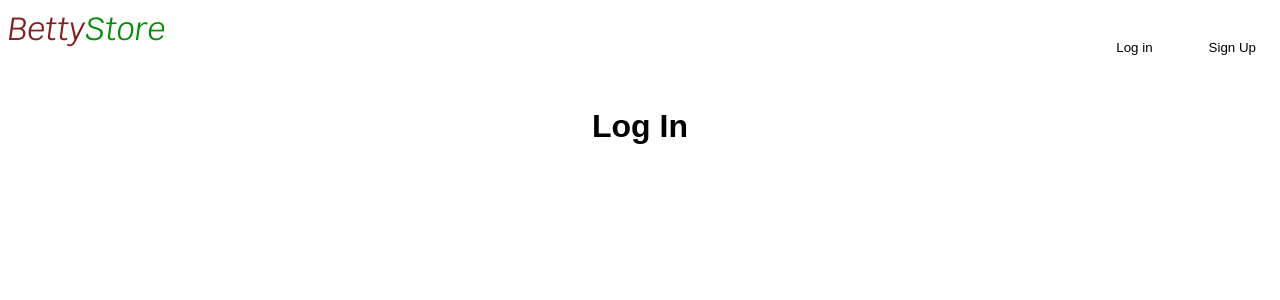
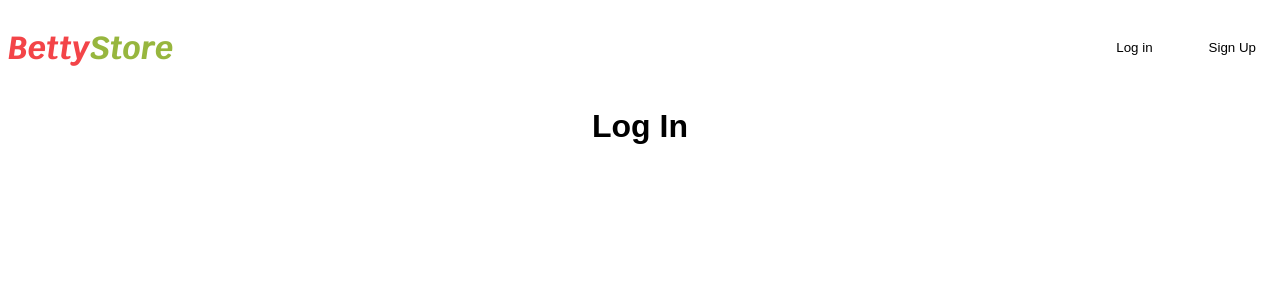
Before and after one commit to joshuaadu/betty-store, a React (Create React App) app: page /login in a window 1280 px wide. Shown: the top 300 px of the page. Built offline with nearby package versions, Linux system fonts and the light colour scheme.

Commit message:
Update Navigation header

```diff
--- a/src/UI/Logo.module.css
+++ b/src/UI/Logo.module.css
@@ -2,11 +2,12 @@
   font-size: 2rem;
   font-style: italic;
   font-family: "Krub", sans-serif;
+  font-weight: bold;
 }
 .part1 {
-  color: rgb(128, 31, 31);
+  color: rgb(243, 68, 72);
 }
 
 .part2 {
-  color: rgb(5, 141, 5);
+  color: rgb(151, 182, 62);
 }
--- a/src/layout/MainNavigation.module.css
+++ b/src/layout/MainNavigation.module.css
@@ -1,6 +1,8 @@
 .header {
   display: flex;
   justify-content: space-between;
+  align-items: center;
+  /* padding: 1rem; */
 }
 
 .nav ul {
```
Also changed, not shown: package.json (+3 -6 lines).
